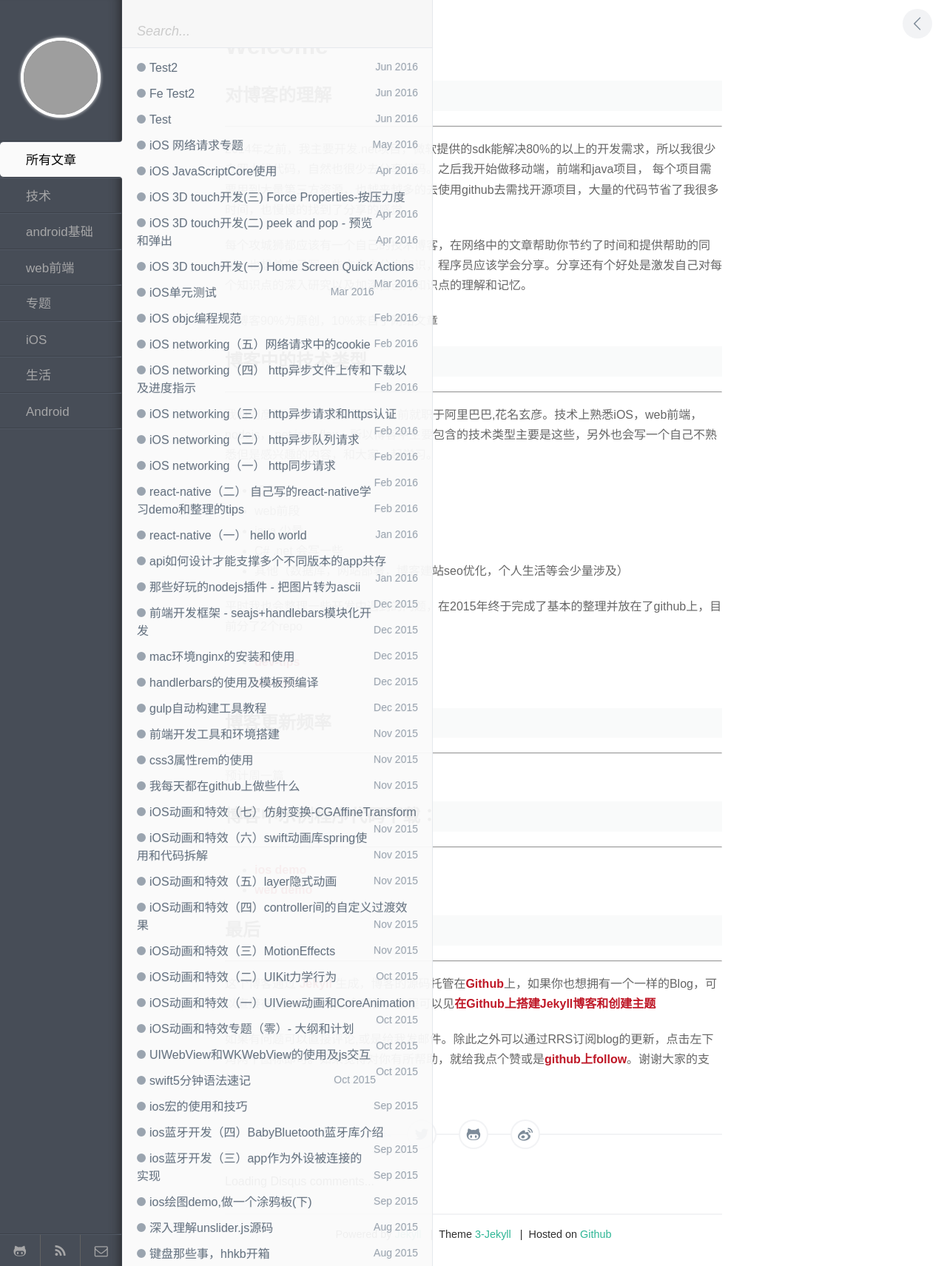
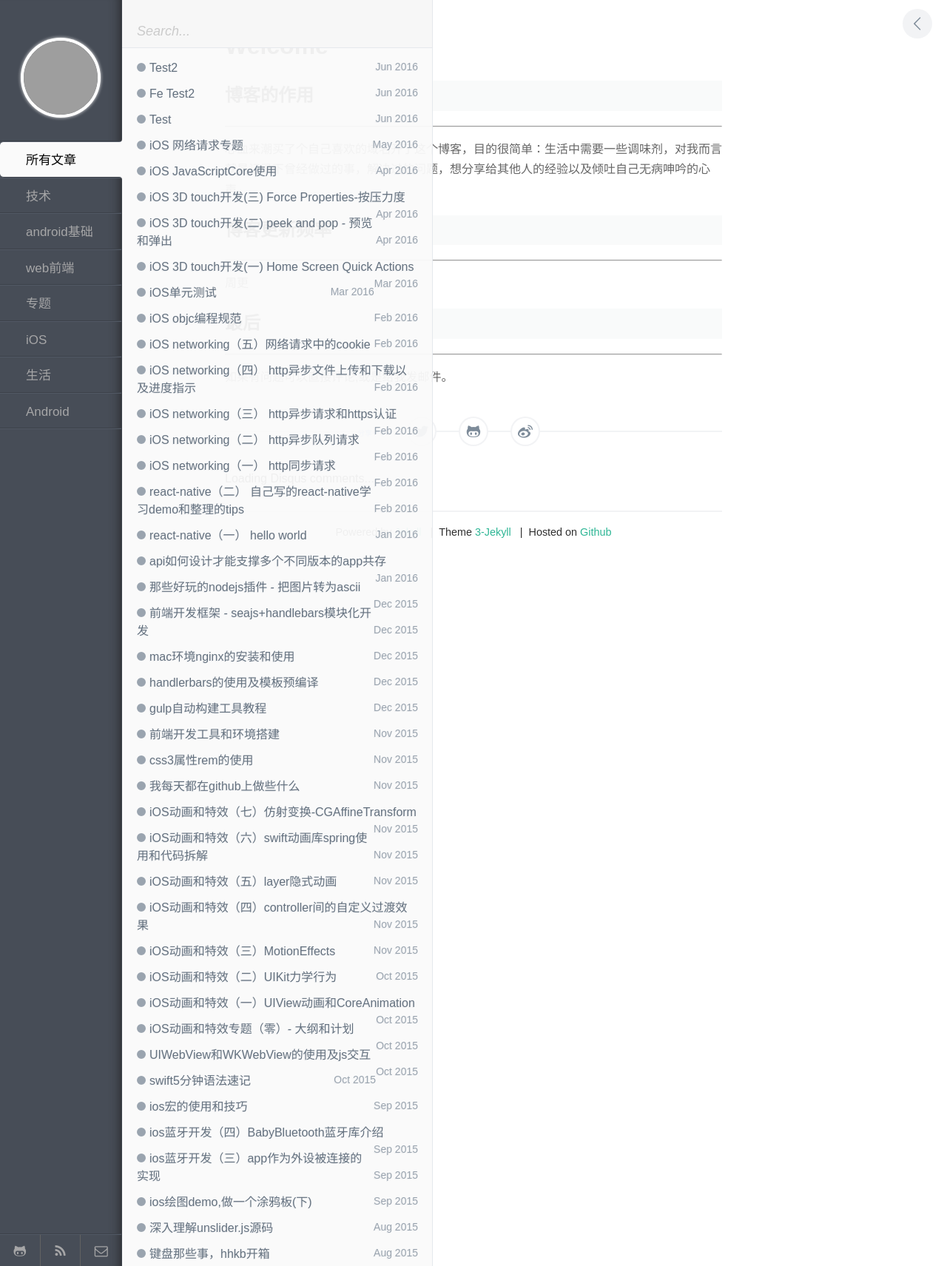
Before and after one commit to jaytong90/Blog, a Jekyll site: the page built from index.md, in a window 1280 px wide. Shown: the whole page at 74% size. Built offline with Jekyll 4.4.1, drawn with Linux system fonts in a browser that asks for light colours; comment, search, counter and statistics services are not loaded; grey boxes are pictures that could not be loaded.

Commit message:
Add files via upload

```diff
--- a/index.md
+++ b/index.md
@@ -3,49 +3,18 @@ layout: post
 title: Welcome
 ---
 
-## 对博客的理解
+## 博客的作用
 ----
-
-2014年之前，我主要开发.net项目，微软提供的sdk能解决80%的以上的开发需求，所以我很少去网上找代码，自然也很少去分享代码。之后我开始做移动端，前端和java项目，
-每个项目需要用到大量第三方资源，也越来越多的去使用github去需找开源项目，大量的代码节省了我很多时间，也慢慢的找到了分享的感觉。
-
-每个攻城狮都应该有一个自己的技术博客，在网络中的文章帮助你节约了时间和提供帮助的同时，也想着自己写一些文章去分享知识，程序员应该学会分享。分享还有个好处是激发自己对每个知识点的深入研究以及加深自己对知识点的理解和记忆。
-
-本博客90%为原创，10%来自于网络文章
-
-## 博客中的技术类型
----
-
-我叫刘彦玮，7年全栈工程师，目前就职于阿里巴巴,花名玄彦。技术上熟悉iOS，web前端，nodejs，.net,java,flex。所以博客中主要包含的技术类型主要是这些，另外也会写一个自己不熟悉但是感兴趣的内容，和大家一起学习。
-
--   iOS
--	web前段
--   java 少量
--   C# .net 会写一些
--   其他（数据库，网站部署，博客建站seo优化，个人生活等会少量涉及）
-
-平时我也会整理一些开发中遇到的问题，在2015年终于完成了基本的整理并放在了github上，目前分了2个repo
-
--	[dev-tips](https://github.com/coolnameismy/dev-tips)
--	[ios-tips](https://github.com/coolnameismy/ios-tips)
+心血来潮买了个自己喜欢的域名开了这个博客，目的很简单：生活中需要一些调味剂，对我而言就是记录下曾经做过的事，解决过的问题，想分享给其他人的经验以及倾吐自己无病呻吟的心声。
 
 
 ## 博客更新频率
 ---
 
-预计周一篇
+周更
 
-
-## 博客中示例程序代码下载：
----
-
--	[ios demo](https://github.com/coolnameismy/demo)
--	[web demo](https://github.com/coolnameismy/demo-web)
 
 ## 最后
 ---
 
-这个博客通过 [Jekyll](http://jekyllrb.com/) 生成，博客的源码托管在[Github](https://github.com/coolnameismy/coolnameismy.github.io)上，如果你也想拥有一个一样的Blog，可以直接在github上fork这个项目，教程可以见[在Github上搭建Jekyll博客和创建主题](http://liuyanwei.jumppo.com/2014/02/12/how-to-deploy-a-blog-on-github-by-jekyll.html)
-
-
-如果有问题可以直接评论,或是给我发邮件。除此之外可以通过RRS订阅blog的更新，点击左下角两个图标即可。如果觉得对你有所帮助，就给我点个赞或是[github上follow](https://github.com/coolnameismy/)。谢谢大家的支持。
+如果有问题可以直接评论,或是给我发邮件。
```
